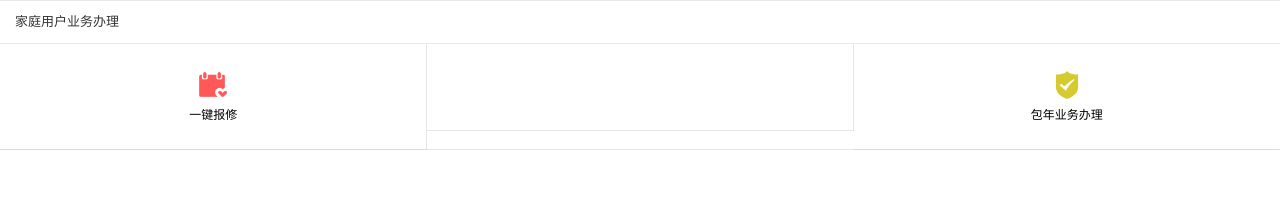
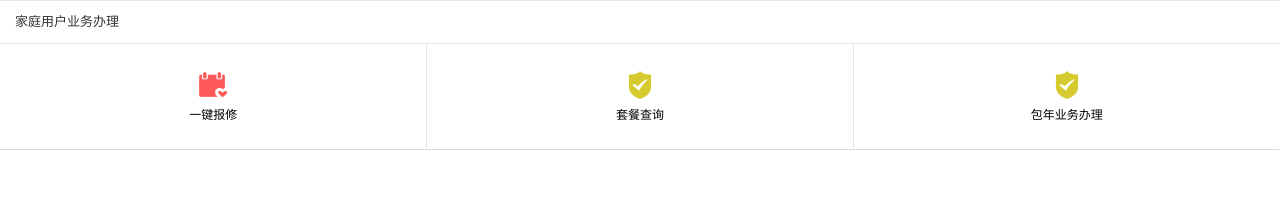
Before and after one commit to hijacklinux/MySite_Home, a plain HTML site: page jiating.html in a window 1280 px wide. Shown: the top 200 px of the page. Drawn offline with Linux system fonts and the light colour scheme.

Commit message:
Update jiating.html

```diff
--- a/jiating.html
+++ b/jiating.html
@@ -22,9 +22,9 @@
 								<div class="grids-grid-icon"><img src="images/icon-png/icon-y-8.png" alt=""></div>
 								<p class="grids-grid-label">一键报修</p>
 							</a>
-							<a class="grids-grid">
-								<p class="grids-grid-icon"></p>
-								<p class="grids-grid-label"></p>
+							<a class="grids-grid" href="none.html">
+								<div class="grids-grid-icon"><img src="images/icon-png/icon-y-5.png" alt=""></div>
+								<p class="grids-grid-label">套餐查询</p>
 							</a>
 
 
```
